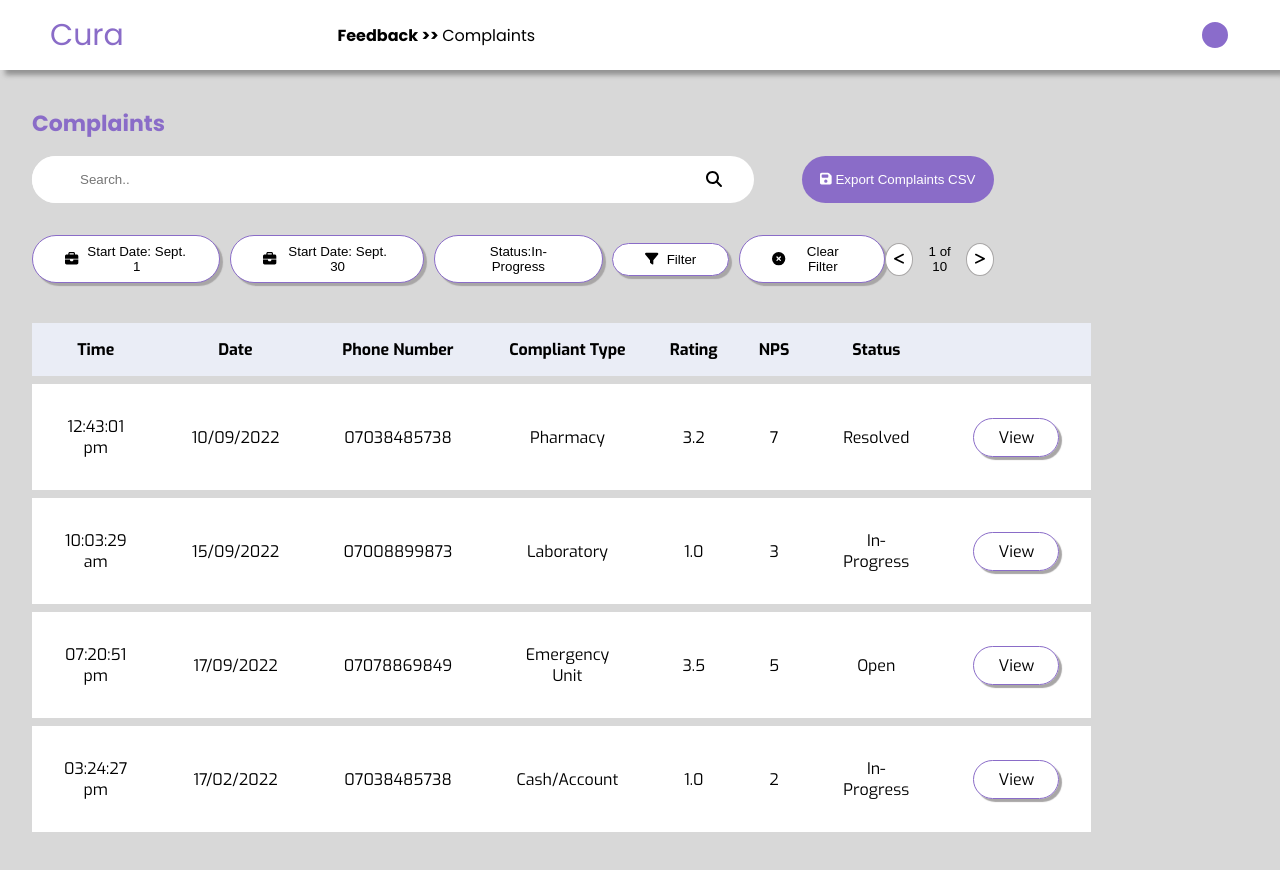
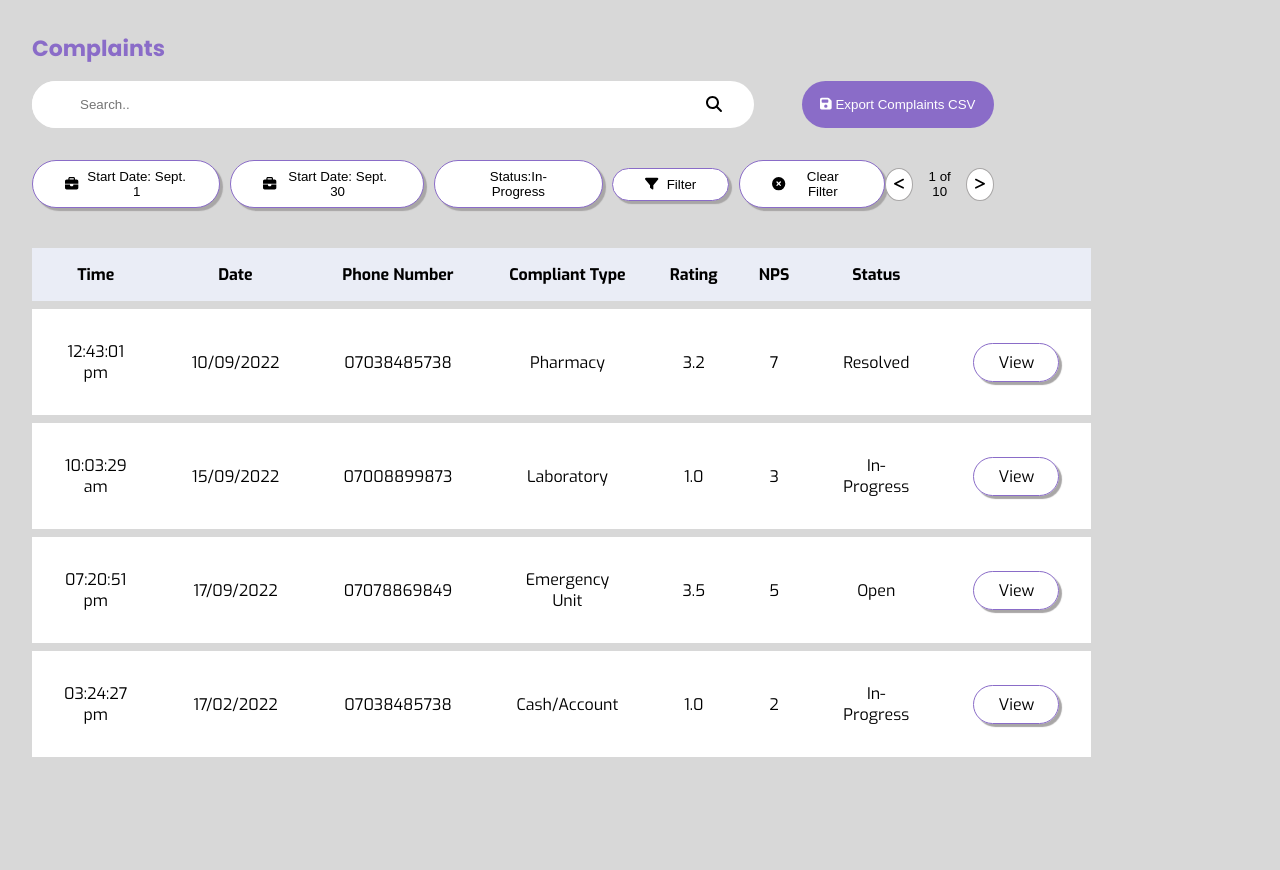
Before and after one commit to chimankpaosuji1/dasboard-path-test, an Angular app: page / in a window 1280 px wide. After the commit the page ends 800 px from the top, so only its background shows below. Built offline with nearby package versions, Linux system fonts and the light colour scheme; a web font is replaced by a local one.

Commit message:
my first commit

```diff
--- a/src/app/app.component.html
+++ b/src/app/app.component.html
@@ -1,7 +1,7 @@
 <div class="container">
-  <div class="header">
+  <!-- <div class="header">
     <app-header></app-header>
-  </div>
+  </div> -->
   <div class="main-container">
     <!-- <div class="side-nav">
       <app-side-nav></app-side-nav>
```
